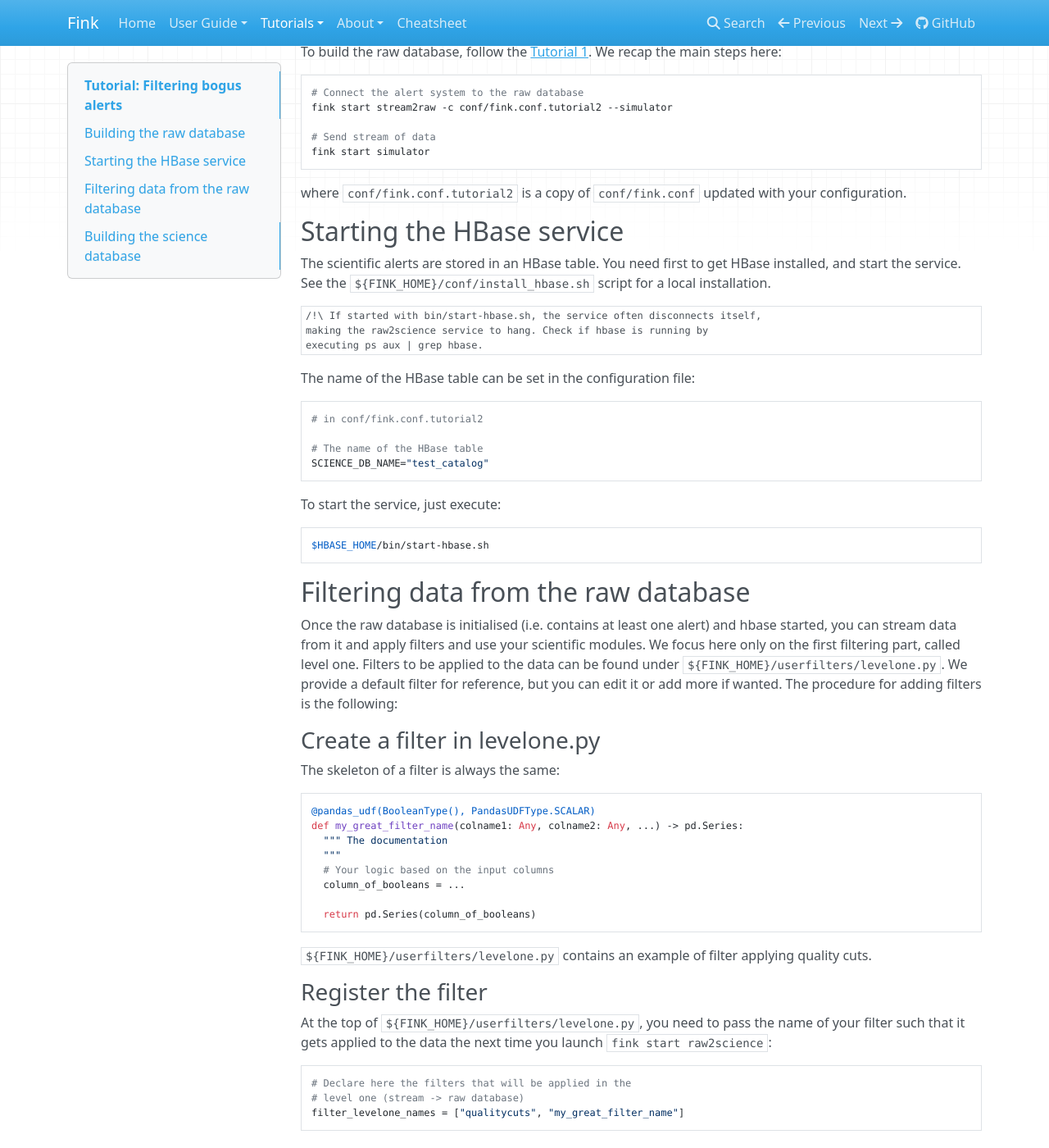
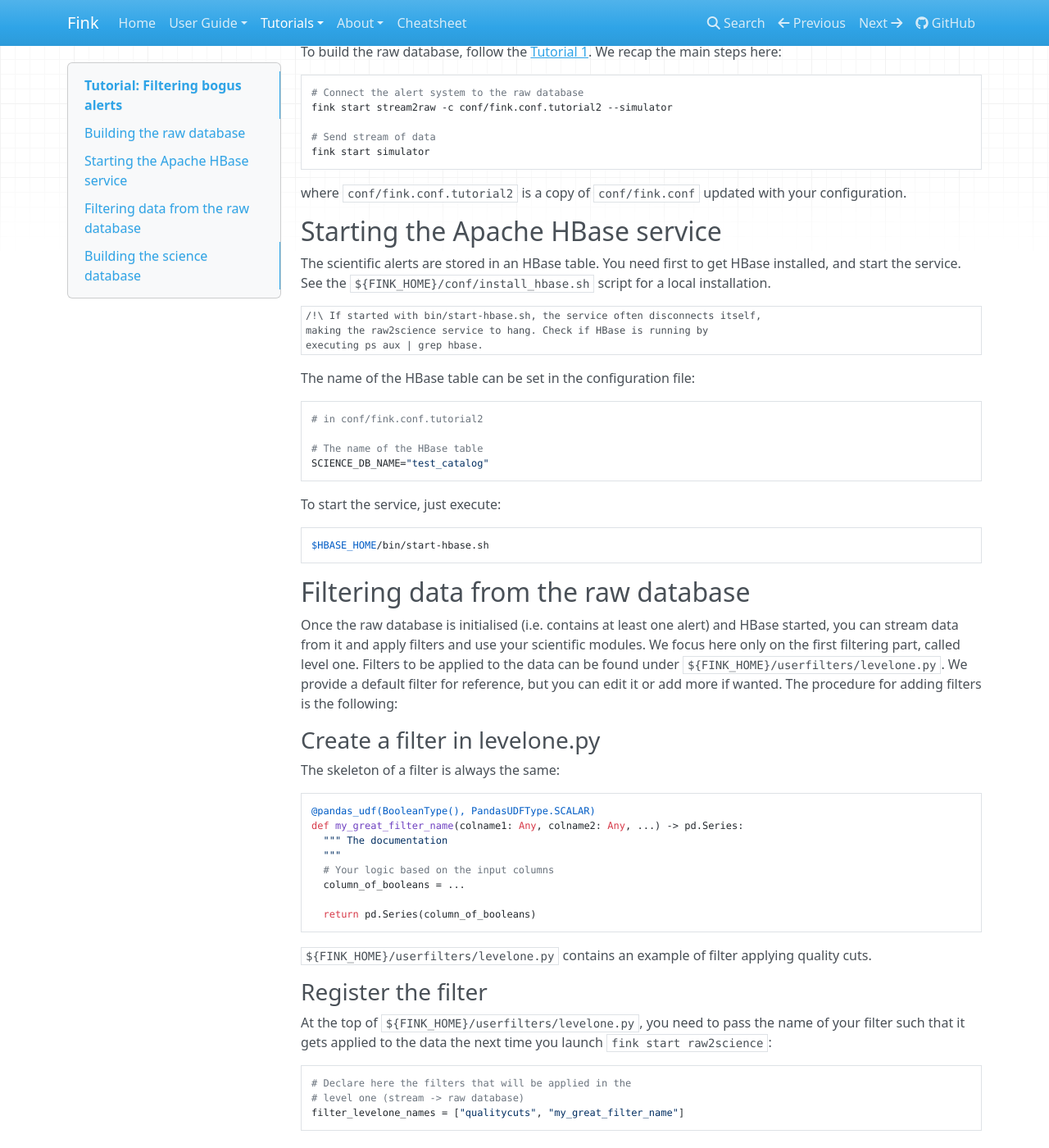
Before and after one commit to astrolabsoftware/fink, an MkDocs documentation site: the page built from docs/tutorials/bogus_filtering.md, in a window 1280 px wide and 1400 px high, scrolled down 442 px. Shown: the whole window at 82% size. Built offline with MkDocs 1.6.1, drawn with Linux system fonts in a browser that asks for light colours; nearby versions of some CDN libraries; some of the changed text lies outside the part shown.

Commit message:
Minor text modifications

````diff
--- a/docs/tutorials/bogus_filtering.md
+++ b/docs/tutorials/bogus_filtering.md
@@ -2,7 +2,7 @@
 
 **Context**
 
-This tutorial illustrates the basics of connecting to the raw database (Parquet), filtering out alerts that do not satisfy quality criteria, and pushing remaining alerts to the science database (HBase).
+This tutorial illustrates the basics of connecting to the raw database (Parquet), filtering out alerts that do not satisfy quality criteria, and pushing remaining alerts to the science database (Apache HBase).
 
 **Before starting**
 
@@ -28,13 +28,13 @@ fink start simulator
 
 where `conf/fink.conf.tutorial2` is a copy of `conf/fink.conf` updated with your configuration.
 
-## Starting the HBase service
+## Starting the Apache HBase service
 
 The scientific alerts are stored in an HBase table. You need first to get HBase installed, and start the service. See the `${FINK_HOME}/conf/install_hbase.sh` script for a local installation.
 
 ```plain
 /!\ If started with bin/start-hbase.sh, the service often disconnects itself,
-making the raw2science service to hang. Check if hbase is running by
+making the raw2science service to hang. Check if HBase is running by
 executing ps aux | grep hbase.
 ```
 
@@ -55,7 +55,7 @@ $HBASE_HOME/bin/start-hbase.sh
 
 ## Filtering data from the raw database
 
-Once the raw database is initialised (i.e. contains at least one alert) and hbase started, you can stream data from it and apply filters and use your scientific modules. We focus here only on the first filtering part, called level one. Filters to be applied to the data can be found under `${FINK_HOME}/userfilters/levelone.py`. We provide a default filter for reference, but you can edit it or add more if wanted. The procedure for adding filters is the following:
+Once the raw database is initialised (i.e. contains at least one alert) and HBase started, you can stream data from it and apply filters and use your scientific modules. We focus here only on the first filtering part, called level one. Filters to be applied to the data can be found under `${FINK_HOME}/userfilters/levelone.py`. We provide a default filter for reference, but you can edit it or add more if wanted. The procedure for adding filters is the following:
 
 ### Create a filter in levelone.py
 
@@ -97,7 +97,7 @@ fink start raw2science -c conf/fink.conf.tutorial2
 fink start simulator
 ```
 
-You can check that the table has been updated with new alerts by using the HBase shell for example:
+You can check that the table has been updated with new alerts by using the Apache HBase shell for example:
 
 ```hbase
 # hbase shell
````
